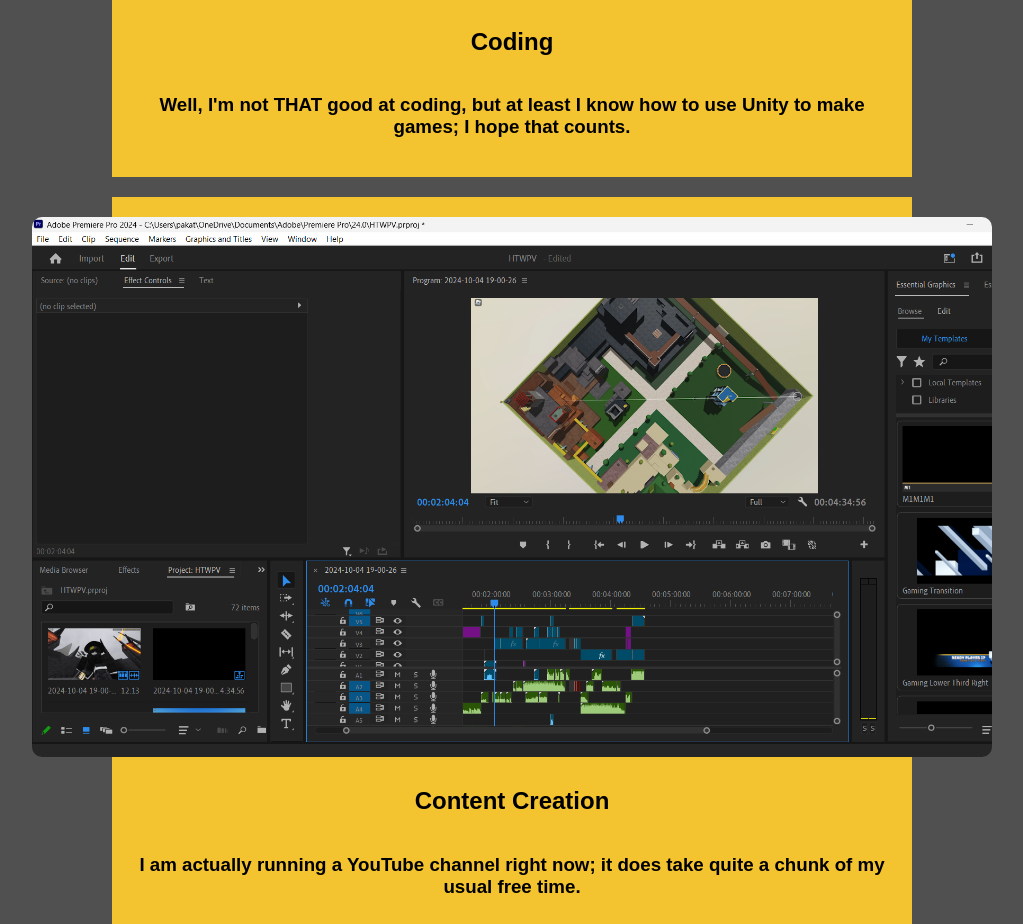
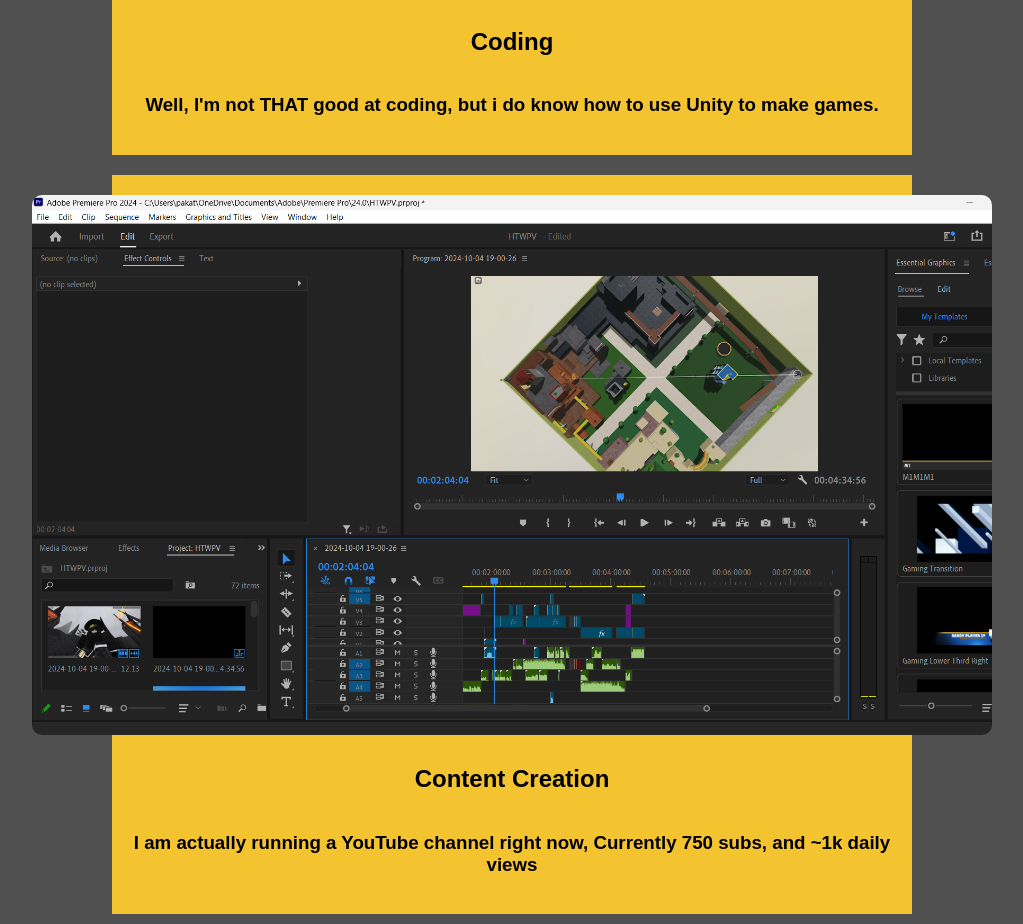
Before and after one commit to PAKATO123/WebWeb, a plain HTML site: page Website/index.html in a window 1280 px wide. Shown: the part 1988-2912 px from the top of the page, without its empty margins (128-1151 px from the left). Drawn offline with Linux system fonts and the light colour scheme.

Commit message:
Update index.html

```diff
--- a/Website/index.html
+++ b/Website/index.html
@@ -60,17 +60,17 @@
         <div class="skill-item">
             <img src="BeaconInDev.png" alt="Skill 1 Image">
             <h2>Coding</h2>
-            <h3>Well, I'm not THAT good at coding, but at least I know how to use Unity to make games; I hope that counts.</h3>
+            <h3>Well, I'm not THAT good at coding, but i do know how to use Unity to make games.</h3>
         </div>
         <div class="skill-item">
             <img src="CC.png" alt="Skill 2 Image">
             <h2>Content Creation</h2>
-            <h3>I am actually running a YouTube channel right now; it does take quite a chunk of my usual free time.</h3>
+            <h3>I am actually running a YouTube channel right now, Currently 750 subs, and ~1k daily views</h3>
         </div>
         <div class="skill-item">
             <img src="BirdL.PNG" alt="Skill 3 Image">
             <h2>Art</h2>
-            <h3>This is more of a hobby thing. I don't look forward to improving anytime soon, but I can do basic decent art or other sketches.</h3>
+            <h3>This is more of a hobby thing. But still, I can do basic decent art or other sketches.</h3>
         </div>
     </div>
 </section>
```
